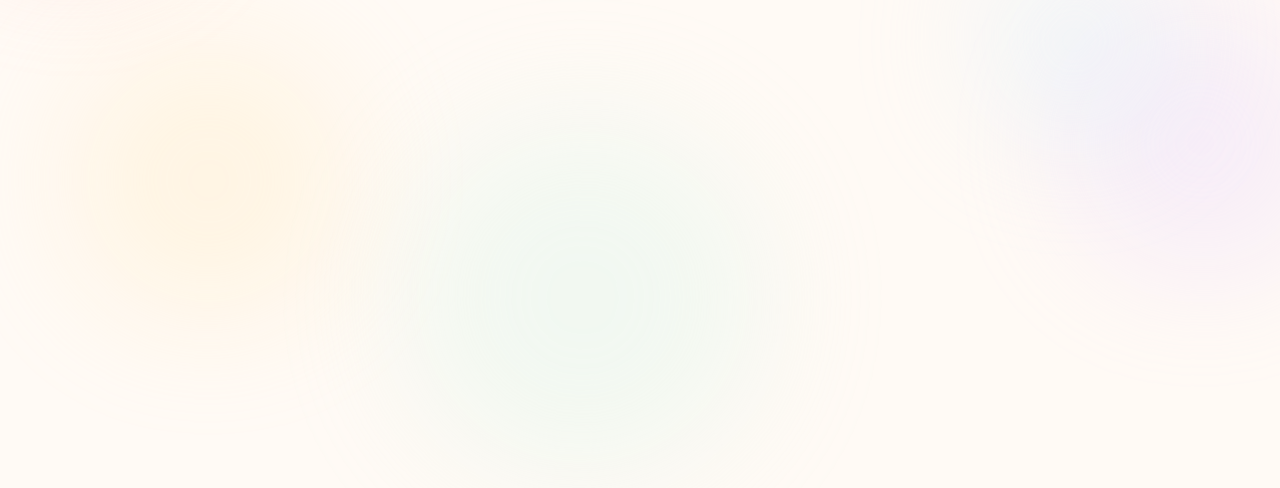
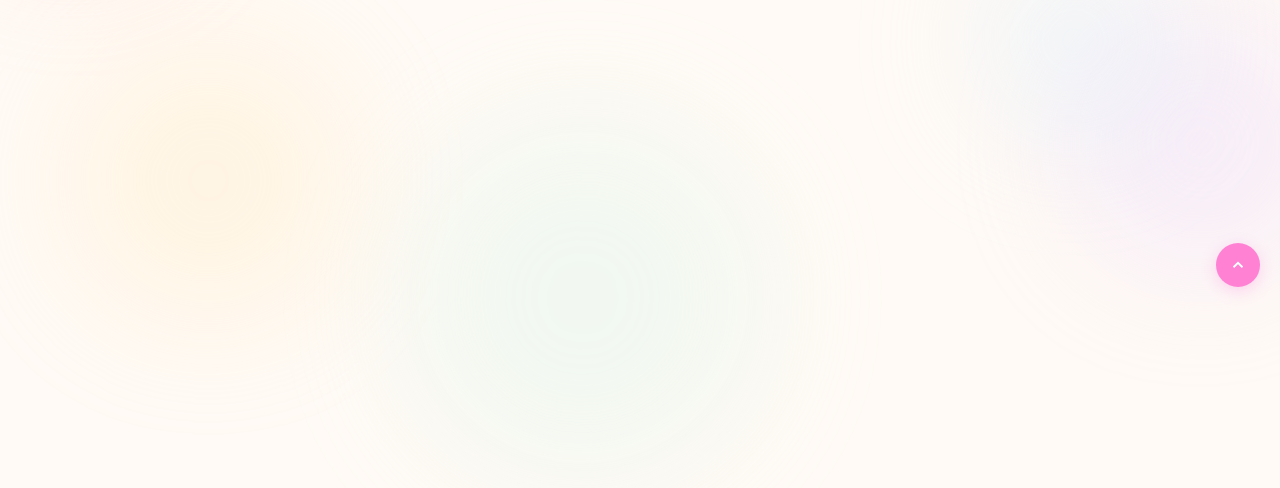
Before and after one commit to Harshavardhini255/cafe-web, a Flask app: page / in a window 1280 px wide. Shown: the part 443-931 px from the top of the page. Run offline with Flask 3, Linux system fonts and the light colour scheme; data comes from the database, SQL or seed files in the repository; data that the repository does not hold is empty; some libraries are stand-ins or nearby versions; some web fonts are replaced.

Commit message:
SEO meta tags + favicon + back to top button

```diff
--- a/templates/index.html
+++ b/templates/index.html
@@ -3,6 +3,12 @@
 <head>
 <meta charset="UTF-8">
 <meta name="viewport" content="width=device-width, initial-scale=1.0">
+<meta name="description" content="WakeCup Cafe || Theni — Specialty coffee, handcrafted sandwiches, and indulgent desserts in NRT Nagar, Theni. DM @wakecup.ind to order.">
+<meta property="og:title" content="WakeCup Cafe || Theni">
+<meta property="og:description" content="Specialty coffee, handcrafted sandwiches, and indulgent desserts. DM @wakecup.ind to order.">
+<meta property="og:type" content="website">
+<meta property="og:url" content="https://wakecup-cafe.onrender.com">
+<link rel="icon" type="image/png" href="/static/flow-logo.png">
 <title>WakeCup Cafe || Theni</title>
 <link rel="preconnect" href="https://fonts.googleapis.com">
 <link rel="preconnect" href="https://fonts.gstatic.com" crossorigin>
@@ -437,6 +443,18 @@
 }
 .dm-bar:hover { background: var(--dark-purple); color: white; }
 @media (max-width: 767px) { body { padding-bottom: 52px; } .dm-bar { display: flex; } }
+/* BACK TO TOP */
+.back-top {
+  position: fixed; bottom: 70px; right: 20px; z-index: 998;
+  width: 44px; height: 44px; border-radius: 50%;
+  background: var(--primary); color: white; border: none; cursor: pointer;
+  display: flex; align-items: center; justify-content: center;
+  opacity: 0; pointer-events: none; transition: all 0.3s ease;
+  box-shadow: 0 4px 15px rgba(254,129,212,0.3);
+}
+.back-top.visible { opacity: 1; pointer-events: auto; }
+.back-top:hover { background: var(--dark-purple); transform: translateY(-2px); }
+@media (max-width: 767px) { .back-top { bottom: 80px; } }
 /* BESTSELLER BADGE */
 .badge-bestseller {
   position: absolute; top: 12px; left: 12px; z-index: 2;
@@ -940,6 +958,11 @@
   </div>
 </section>
 
+<!-- BACK TO TOP -->
+<button class="back-top" id="backTop" onclick="window.scrollTo({top:0,behavior:'smooth'})" aria-label="Back to top">
+  <svg width="18" height="18" viewBox="0 0 24 24" fill="none" stroke="currentColor" stroke-width="2.5"><polyline points="18 15 12 9 6 15"/></svg>
+</button>
+
 <!-- STICKY DM BAR (mobile) -->
 <a class="dm-bar" href="https://www.instagram.com/wakecup.ind" target="_blank">
   <svg width="18" height="18" viewBox="0 0 24 24" fill="currentColor"><rect x="2" y="2" width="20" height="20" rx="5"/><circle cx="12" cy="12" r="5"/><circle cx="17.5" cy="6.5" r="1.5"/></svg>
@@ -1022,6 +1045,15 @@
 setupReveal('.reveal-left');
 setupReveal('.reveal-right');
 setupReveal('.reveal-scale');
+
+// BACK TO TOP
+const backTop = document.getElementById('backTop');
+if (backTop) {
+  ScrollTrigger.create({
+    start: 'top 400px',
+    onUpdate: (self) => backTop.classList.toggle('visible', self.progress > 0)
+  });
+}
 
 // MENU CATEGORY FILTER TABS
 const filterTabs = document.querySelectorAll('.filter-tab');
```
